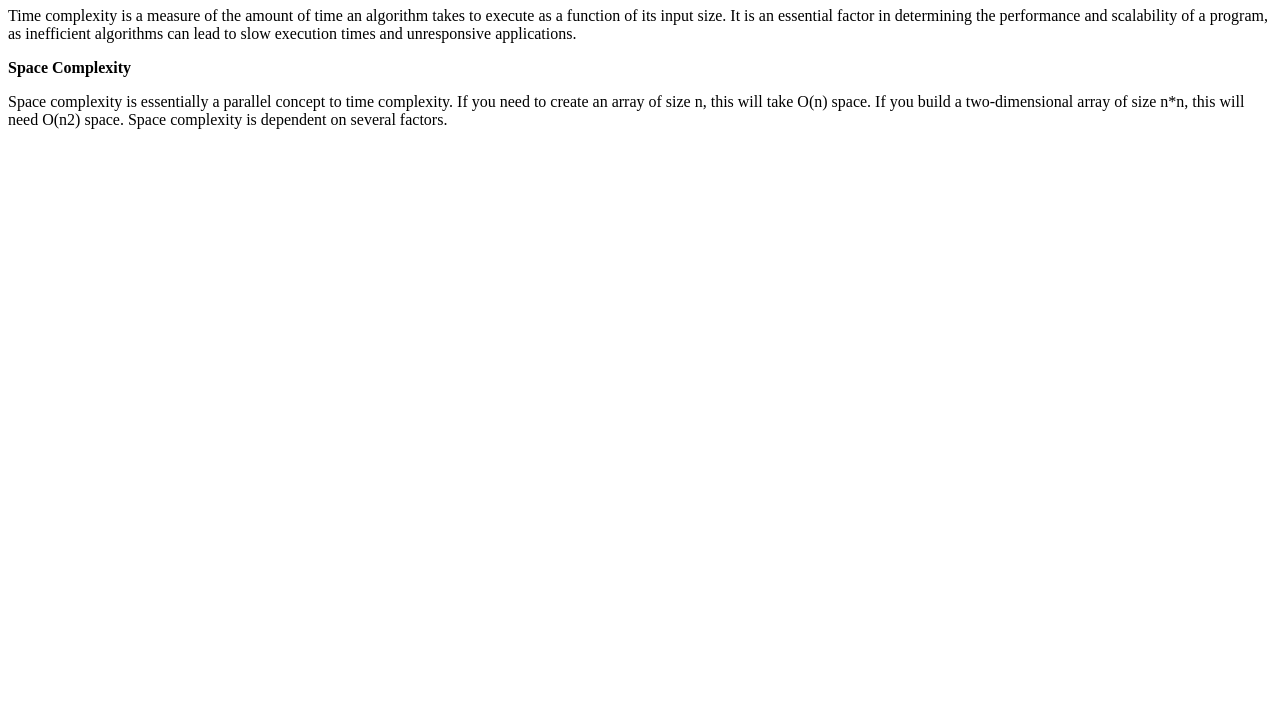
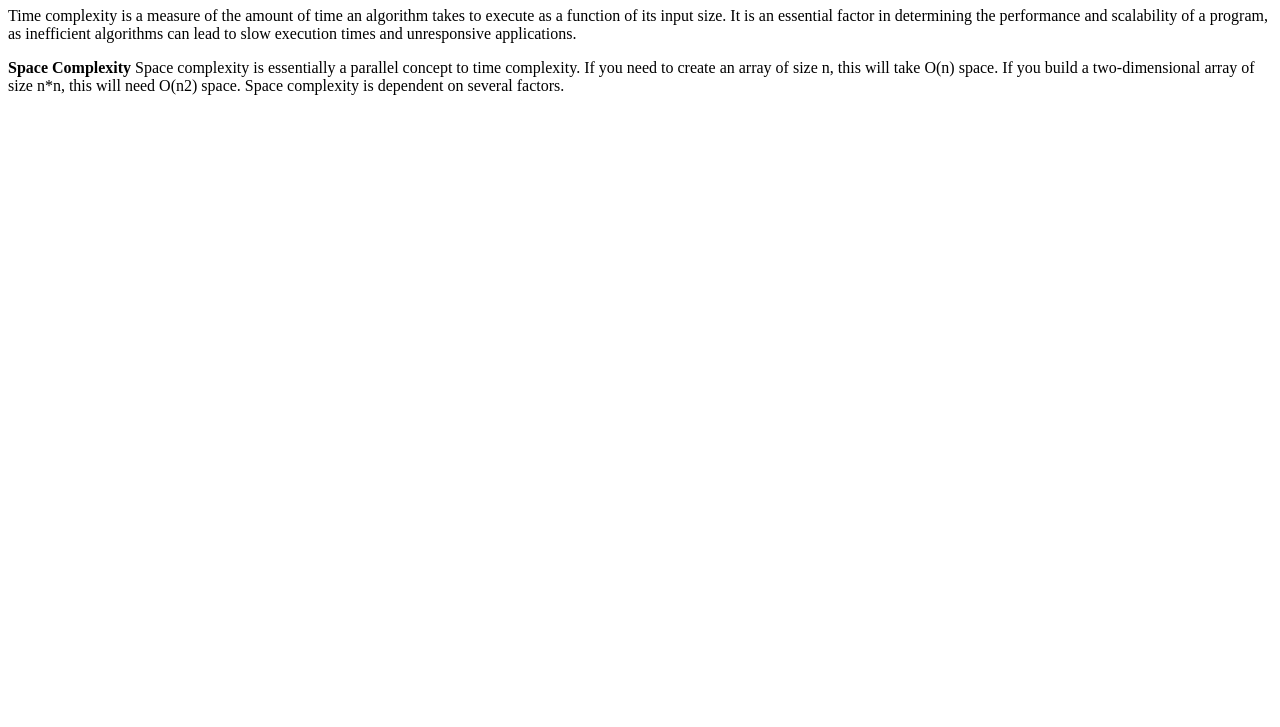
Before and after one commit to acciojob/time-and-space-complexity-Harshit-2906, a website: page main.html in a window 1280 px wide. Shown: the part 73-800 px from the top of the page. Drawn offline with Linux system fonts and the light colour scheme.

Commit message:
created a submission

```diff
--- a/main.html
+++ b/main.html
@@ -11,9 +11,9 @@
 	<h1>Time, Space, Complexity</h1>
 
 	<p>Time complexity is a measure of the amount of time an algorithm takes to execute as a function of its input size. It is an essential factor in determining the performance and scalability of a program, as inefficient algorithms can lead to slow execution times and unresponsive applications.</p>
-	<b>Space Complexity</b>
 
-	<p>Space complexity is essentially a parallel concept to time complexity. If you need to create an array of size n, this will take O(n) space. If you build a two-dimensional array of size n*n, this will need O(n2) space. Space complexity is dependent on several factors.</p>
+
+	<p><b>Space Complexity</b> Space complexity is essentially a parallel concept to time complexity. If you need to create an array of size n, this will take O(n) space. If you build a two-dimensional array of size n*n, this will need O(n2) space. Space complexity is dependent on several factors.</p>
     <script type="text/javascript" src="./script.js">
 </script>
 
```
